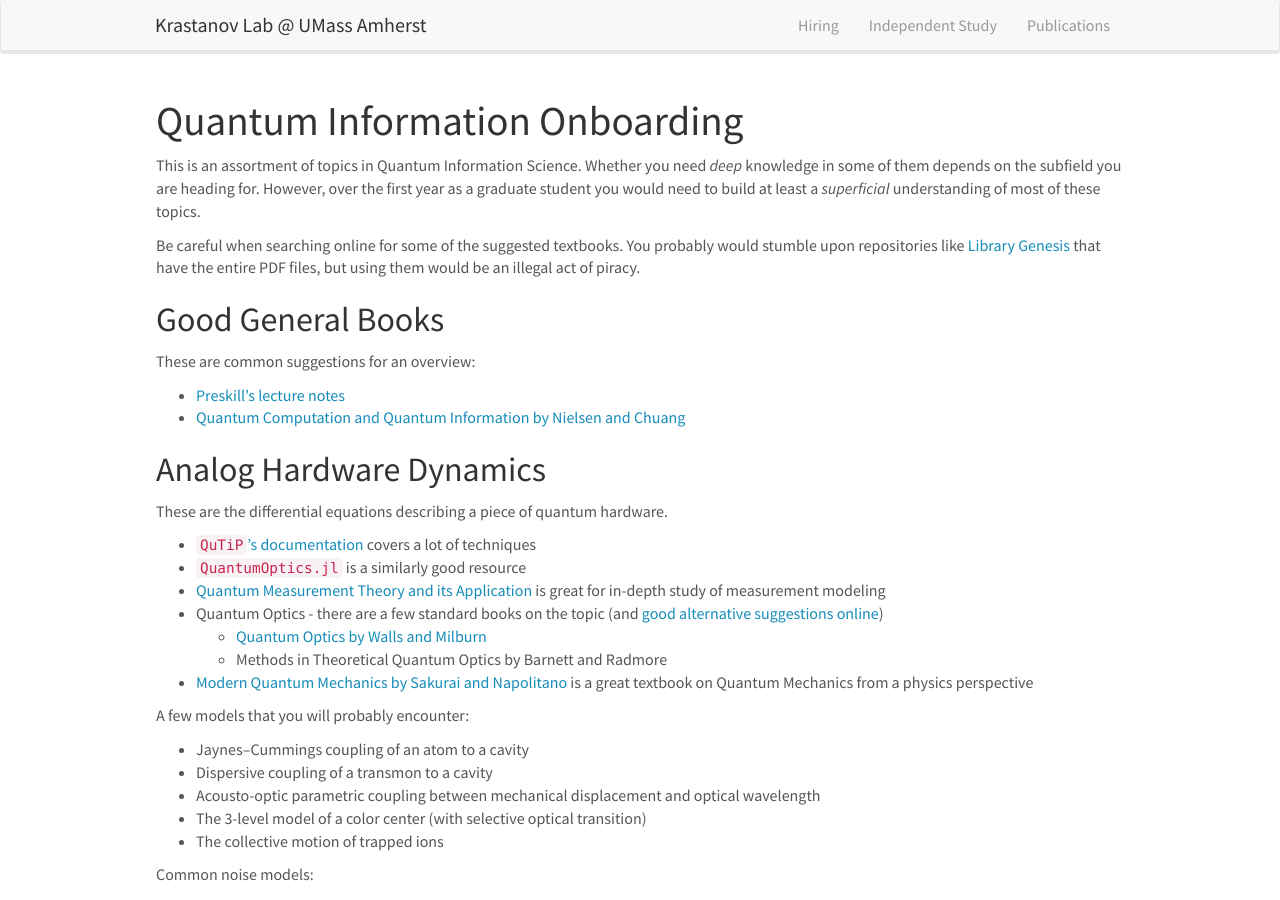
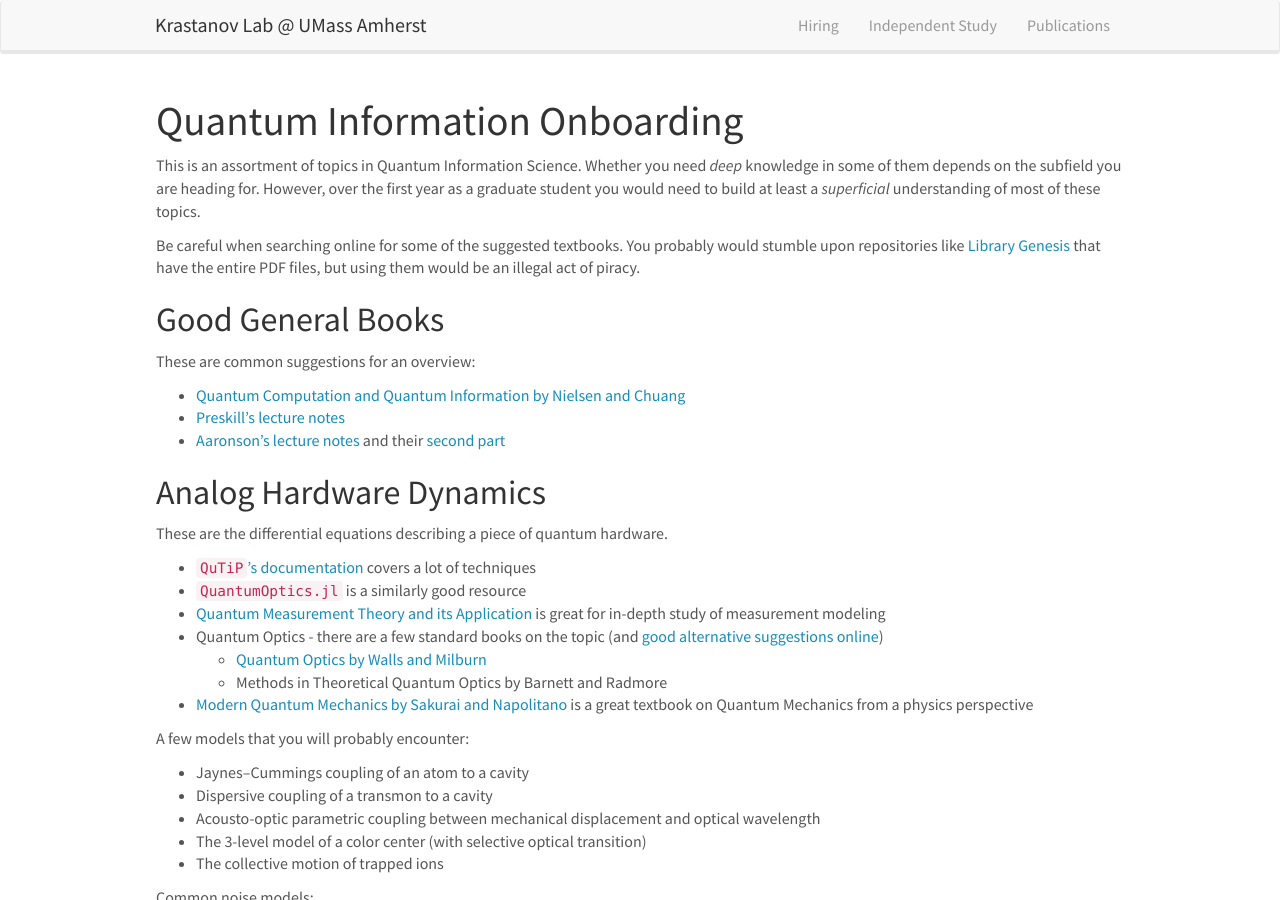
Before and after one commit to Krastanov/labwebsite, a Jekyll site: the page built from _pages/quantumonboarding.md, in a window 1280 px wide and 900 px high. Built offline with Jekyll 4.4.1, drawn with Linux system fonts in a browser that asks for light colours; nearby versions of some CDN libraries; Markdown is read by kramdown in place of the engine named in the settings; formulas are drawn with MathJax 3.

Commit message:
add aaronson's lecture notes

```diff
--- a/_pages/quantumonboarding.md
+++ b/_pages/quantumonboarding.md
@@ -16,8 +16,9 @@ Be careful when searching online for some of the suggested textbooks. You probab
 
 These are common suggestions for an overview:
 
+- [Quantum Computation and Quantum Information by Nielsen and Chuang](https://www.cambridge.org/highereducation/books/quantum-computation-and-quantum-information/01E10196D0A682A6AEFFEA52D53BE9AE#overview)
 - [Preskill's lecture notes](http://theory.caltech.edu/~preskill/ph229/)
-- [Quantum Computation and Quantum Information by Nielsen and Chuang](https://www.cambridge.org/highereducation/books/quantum-computation-and-quantum-information/01E10196D0A682A6AEFFEA52D53BE9AE#overview)
+- [Aaronson's lecture notes](https://www.scottaaronson.com/qclec.pdf) and their [second part](https://www.scottaaronson.com/qisii.pdf)
 
 ## Analog Hardware Dynamics
 
```
